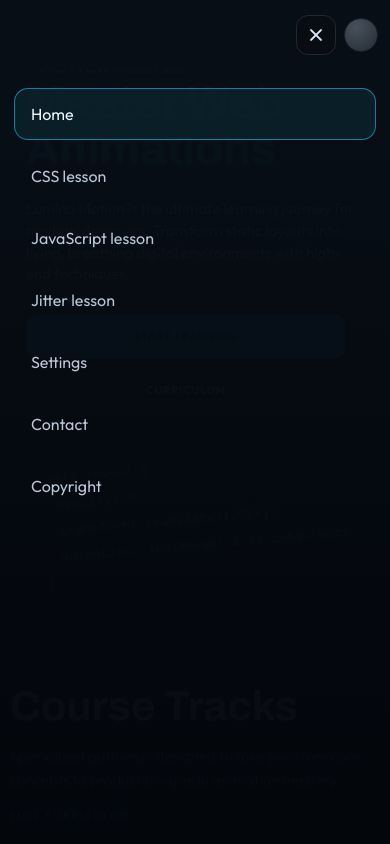
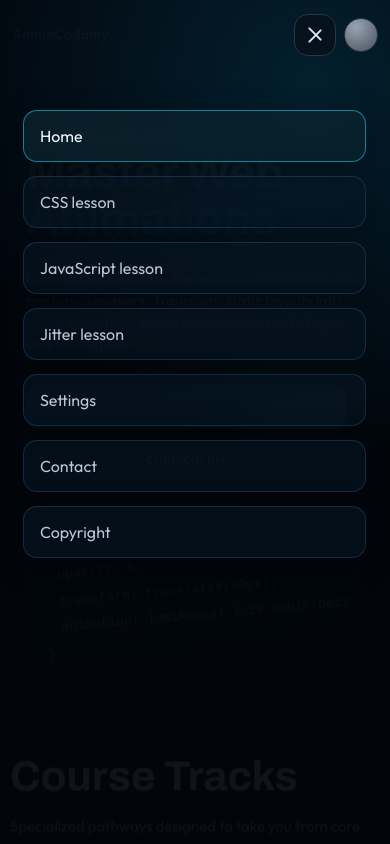
Before and after one commit to WilliamAhremark/slutprojekt, a plain HTML site: page index.html in a window 390 px wide. Both pictures are taken after a click on the button "Open menu". Shown: the top 844 px of the page. Drawn offline with Linux system fonts and the light colour scheme.

Commit message:
Fix mobile menu overlay behavior

```diff
--- a/index.html
+++ b/index.html
@@ -33,10 +33,10 @@
         </nav>
 
         <div class="app-navbar-actions">
-          <button class="menu-toggle" data-menu-toggle type="button" aria-label="Open navigation" aria-expanded="false" aria-controls="primary-navigation">
-            <span></span>
-            <span></span>
-            <span></span>
+          <button class="menu-toggle" type="button" aria-label="Open menu" aria-expanded="false" aria-controls="primary-navigation" data-menu-toggle>
+            <span class="menu-toggle__bar"></span>
+            <span class="menu-toggle__bar"></span>
+            <span class="menu-toggle__bar"></span>
           </button>
           <a href="account.html" aria-label="Open account settings"><div class="avatar" aria-hidden="true"></div></a>
         </div>
--- a/js/app.js
+++ b/js/app.js
@@ -1415,48 +1415,6 @@ function initScrollReveal() {
   window.triggerScrollAnimations = checkScrollAnimations;
 }
 
-function initHamburgerMenu() {
-  const shell = document.querySelector('.app-shell');
-  const toggle = document.querySelector('[data-menu-toggle]');
-  const menu = document.querySelector('[data-nav-menu]');
-  if (!shell || !toggle || !menu) return;
-
-  const closeMenu = () => {
-    shell.classList.remove('nav-open');
-    document.documentElement.classList.remove('nav-open');
-    toggle.setAttribute('aria-expanded', 'false');
-  };
-  toggle.addEventListener('click', () => {
-    const isOpen = shell.classList.toggle('nav-open');
-    document.documentElement.classList.toggle('nav-open', isOpen);
-    toggle.setAttribute('aria-expanded', String(isOpen));
-  });
-  window.addEventListener('keydown', (event) => {
-    if (event.key === 'Escape') closeMenu();
-  });
-  window.addEventListener('resize', () => {
-    if (!window.matchMedia('(max-width: 1120px)').matches) closeMenu();
-  });
-  menu.querySelectorAll('a').forEach((link) => {
-    link.addEventListener('click', () => {
-      if (window.matchMedia('(max-width: 1120px)').matches) closeMenu();
-    });
-  });
-  document.addEventListener('click', (event) => {
-    if (!shell.classList.contains('nav-open')) return;
-
-    if (event.target.closest('.app-navbar, .app-nav')) return;
-
-    closeMenu();
-  });
-
-  const desktopNav = () => {
-    if (!window.matchMedia('(max-width: 1120px)').matches) closeMenu();
-  };
-
-  window.addEventListener('resize', desktopNav);
-}
-
 function initVisualReferenceFollow() {
   document.querySelectorAll('.lesson[data-lesson-id="3"] .lesson-visual-reference-card .visual-card').forEach((card) => {
     const mover = card.querySelector('.visual-mover');
@@ -1635,6 +1593,116 @@ function setActiveNavLink() {
   });
 }
 
+function initMobileMenu() {
+  const menuToggle = document.querySelector('[data-menu-toggle]');
+  const navMenu = document.querySelector('[data-nav-menu]');
+  if (!menuToggle || !navMenu) return;
+
+  const htmlElement = document.documentElement;
+  const bodyElement = document.body;
+  const linkSelector = 'a[href]';
+  let scrollPosition = 0;
+  let previousScrollBehavior = '';
+  let scrollLockActive = false;
+
+  const getScrollY = () => {
+    return window.scrollY || window.pageYOffset || document.documentElement.scrollTop || document.body.scrollTop || 0;
+  };
+
+  const preventScroll = (event) => {
+    if (!scrollLockActive) return;
+    event.preventDefault();
+  };
+
+  const preventScrollKeys = (event) => {
+    if (!scrollLockActive) return;
+    const blockedKeys = ['ArrowUp', 'ArrowDown', 'PageUp', 'PageDown', 'Home', 'End', ' '];
+    if (blockedKeys.includes(event.key)) {
+      event.preventDefault();
+    }
+  };
+
+  const enableScrollLock = () => {
+    if (scrollLockActive) return;
+    scrollLockActive = true;
+    document.addEventListener('wheel', preventScroll, { passive: false });
+    document.addEventListener('touchmove', preventScroll, { passive: false });
+    document.addEventListener('keydown', preventScrollKeys);
+  };
+
+  const disableScrollLock = () => {
+    if (!scrollLockActive) return;
+    scrollLockActive = false;
+    document.removeEventListener('wheel', preventScroll, { passive: false });
+    document.removeEventListener('touchmove', preventScroll, { passive: false });
+    document.removeEventListener('keydown', preventScrollKeys);
+  };
+
+  const setMenuState = (isOpen) => {
+    if (isOpen) {
+      scrollPosition = getScrollY();
+      previousScrollBehavior = document.documentElement.style.scrollBehavior;
+      document.documentElement.style.scrollBehavior = 'auto';
+      document.documentElement.style.setProperty('--scroll-y', `-${scrollPosition}px`);
+      enableScrollLock();
+    } else {
+      document.documentElement.style.removeProperty('--scroll-y');
+      disableScrollLock();
+      const restoreScroll = () => window.scrollTo(0, scrollPosition);
+      requestAnimationFrame(restoreScroll);
+      if (previousScrollBehavior) {
+        document.documentElement.style.scrollBehavior = previousScrollBehavior;
+      } else {
+        document.documentElement.style.scrollBehavior = '';
+      }
+    }
+    menuToggle.setAttribute('aria-expanded', String(isOpen));
+    menuToggle.setAttribute('aria-label', isOpen ? 'Close menu' : 'Open menu');
+    navMenu.classList.toggle('is-open', isOpen);
+    htmlElement.classList.toggle('menu-open', isOpen);
+    bodyElement.classList.toggle('menu-open', isOpen);
+  };
+
+  const toggleMenu = () => {
+    const isOpen = menuToggle.getAttribute('aria-expanded') === 'true';
+    if (isOpen) {
+      navMenu.classList.add('no-anim');
+      setMenuState(false);
+      requestAnimationFrame(() => {
+        navMenu.classList.remove('no-anim');
+      });
+      return;
+    }
+    navMenu.classList.add('menu-anim');
+    setMenuState(true);
+  };
+
+  menuToggle.addEventListener('click', toggleMenu);
+
+  navMenu.addEventListener('click', (event) => {
+    const targetLink = event.target.closest(linkSelector);
+    if (targetLink) {
+      navMenu.classList.add('menu-anim');
+      setMenuState(false);
+    }
+  });
+
+  document.addEventListener('keydown', (event) => {
+    if (event.key === 'Escape') {
+      navMenu.classList.add('menu-anim');
+      setMenuState(false);
+    }
+  });
+
+  window.addEventListener('resize', () => {
+    if (window.innerWidth > 900) {
+      setMenuState(false);
+    }
+  });
+
+  setMenuState(false);
+}
+
 function initSettingsPage() {
   // Render subscription card
   SubscriptionManager.renderSubscriptionCard();
@@ -1782,7 +1850,7 @@ function initSettingsPage() {
 initThemeSwitcher();
 applyStoredAvatar();
 setActiveNavLink();
-initHamburgerMenu();
+initMobileMenu();
 initSettingsPage();
 document.querySelectorAll('.lesson').forEach(initLesson);
 initVisualReferenceFollow();
--- a/styles/shell.css
+++ b/styles/shell.css
@@ -3,11 +3,6 @@
   display: flex;
   flex-direction: column;
   min-width: 0;
-}
-
-html.nav-open,
-html.nav-open body {
-  overflow: hidden;
 }
 
 body {
@@ -211,53 +206,84 @@ body {
   gap: 10px;
   margin-left: auto;
   position: relative;
-  z-index: 31;
+  z-index: 90;
   min-width: 0;
   flex: 0 0 auto;
 }
 
 .menu-toggle {
+  width: 42px;
+  height: 42px;
+  border-radius: 14px;
+  border: 1px solid var(--line-strong);
+  background: rgba(8, 13, 20, 0.6);
+  color: #e3eefb;
   position: relative;
-  z-index: 32;
-  display: inline-flex;
-  width: 40px;
-  height: 40px;
-  border-radius: 12px;
-  border: 1px solid var(--line-soft);
-  background: #090d13;
+  z-index: 95;
+  display: none;
   align-items: center;
   justify-content: center;
-  gap: 4px;
-  padding: 0;
   flex-direction: column;
-  opacity: 0;
-  visibility: hidden;
-  pointer-events: none;
-  transform: translateX(12px) scale(0.96);
-  transition: opacity 0.28s ease, transform 0.28s ease, visibility 0.28s ease, border-color 0.2s ease, background 0.2s ease;
+  gap: 5px;
+  transition: border-color 0.2s ease, background 0.2s ease, transform 0.2s ease;
 }
 
-.menu-toggle span {
-  width: 16px;
+.menu-toggle:hover {
+  border-color: rgba(19, 211, 255, 0.45);
+  background: rgba(8, 20, 34, 0.7);
+}
+
+.menu-toggle__bar {
+  width: 18px;
   height: 2px;
   border-radius: 999px;
-  background: #dce7f5;
-  display: block;
-  transform-origin: center;
-  transition: transform 0.28s ease, opacity 0.22s ease, width 0.22s ease;
+  background: #d9e6f6;
+  transition: transform 0.3s ease, opacity 0.3s ease, width 0.3s ease;
 }
 
-.app-shell.nav-open .menu-toggle span:nth-child(1) {
+.menu-toggle[aria-expanded="true"] .menu-toggle__bar:nth-child(1) {
   transform: translateY(6px) rotate(45deg);
 }
 
-.app-shell.nav-open .menu-toggle span:nth-child(2) {
+.menu-toggle[aria-expanded="true"] .menu-toggle__bar:nth-child(2) {
   opacity: 0;
-  transform: scaleX(0.3);
+  width: 14px;
 }
 
-.app-shell.nav-open .menu-toggle span:nth-child(3) {
+.menu-toggle[aria-expanded="true"] .menu-toggle__bar:nth-child(3) {
   transform: translateY(-6px) rotate(-45deg);
+}
+/* When menu is open lock document scroll and preserve scroll position
+   JS sets --scroll-y on :root (documentElement) to -<scrollY>px
+   Use that to position the body fixed so viewport doesn't move and
+   the mobile nav overlay can cover the entire screen. */
+html.menu-open {
+  overflow: hidden;
+  height: 100%;
+  touch-action: none;
+  overscroll-behavior: none;
+}
+
+body.menu-open {
+  overflow: hidden;
+  height: 100%;
+  touch-action: none;
+  overscroll-behavior: none;
+}
+
+html.menu-open .app-navbar {
+  z-index: 1101;
+}
+
+html.menu-open .menu-toggle {
+  z-index: 1102;
+}
+
+html.menu-open .app-navbar-actions {
+  position: fixed;
+  top: 14px;
+  right: clamp(12px, 3vw, 20px);
+  z-index: 1102;
 }
 
 .icon-ring {
@@ -281,120 +307,104 @@ body {
 }
 
 @media (max-width: 1120px) {
+  .app-navbar {
+    flex-wrap: wrap;
+    align-items: center;
+  }
+
+  .app-nav {
+    width: 100%;
+    justify-content: flex-start;
+    flex-wrap: wrap;
+  }
+
+  .nav-link {
+    font-size: 14px;
+    min-height: 38px;
+  }
+}
+
+@media (max-width: 900px) {
   .menu-toggle {
-    opacity: 1;
-    visibility: visible;
-    pointer-events: auto;
-    transform: translateX(0) scale(1);
+    display: inline-flex;
   }
 
   .app-navbar {
-    flex-wrap: nowrap;
-    align-items: center;
-  }
-
-  .app-shell.nav-open .app-navbar {
-    position: fixed;
-    top: 0;
-    left: 0;
-    right: 0;
+    z-index: 80;
   }
 
   .app-nav {
     position: fixed;
-    top: 0;
-    left: 0;
-    right: 0;
-    z-index: 20;
-
-    width: auto;
-    max-width: 100%;
-
+    inset: 0;
+    width: 100vw;
+    height: 100vh;
     height: 100dvh;
-    max-height: 100dvh;
-
-    padding: calc(82px + 18px + env(safe-area-inset-top, 0px)) clamp(14px, 4vw, 24px)
-         calc(22px + env(safe-area-inset-bottom, 0px));
-
-    display: grid;
-    grid-template-columns: 1fr;
-    gap: 10px;
-    align-content: start;
-    justify-items: stretch;
-
-    background: linear-gradient(180deg, rgba(8, 15, 23, 0.98), rgba(3, 6, 11, 0.98));
-    backdrop-filter: blur(22px);
-
-    transform: translateX(-100%);
+    height: 100svh;
+    z-index: 1000;
+    flex-direction: column;
+    justify-content: flex-start;
+    align-items: stretch;
+    gap: 14px;
+    padding: 110px clamp(18px, 6vw, 36px) 40px;
+    background: radial-gradient(circle at 80% 10%, rgba(10, 145, 200, 0.18), transparent 45%),
+      linear-gradient(180deg, rgba(2, 6, 12, 0.98), rgba(2, 6, 12, 0.94));
     opacity: 0;
+    transform: translateY(-12px);
     pointer-events: none;
-
+    visibility: hidden;
     overflow-y: auto;
     overscroll-behavior: contain;
-
-    will-change: transform, opacity;
-
-    transition:
-      transform 0.34s cubic-bezier(0.16, 1, 0.3, 1),
-      opacity 0.28s ease;
-}
-
-  .app-shell.nav-open .app-nav {
-    opacity: 1;
-    pointer-events: auto;
-    transform: translateX(0);
   }
 
-  .nav-link {
-    width: 100%;
-    justify-content: flex-start;
-    min-height: 52px;
-    padding: 0 16px;
-    font-size: 16px;
-    border-radius: 14px;
-    transform: translateX(-16px);
-    opacity: 0;
-    transition: transform 0.3s cubic-bezier(0.16, 1, 0.3, 1), opacity 0.24s ease, border-color 0.2s ease, color 0.2s ease, background 0.2s ease;
+  .app-nav.menu-anim {
+    transition: opacity 0.35s ease, transform 0.35s ease, visibility 0.35s ease;
   }
 
-  .app-shell.nav-open .nav-link {
-    transform: translateX(0);
-    opacity: 1;
+  .app-nav.no-anim {
+    transition: none !important;
   }
 
-  .app-shell.nav-open .nav-link:nth-child(1) { transition-delay: 0.03s; }
-  .app-shell.nav-open .nav-link:nth-child(2) { transition-delay: 0.08s; }
-  .app-shell.nav-open .nav-link:nth-child(3) { transition-delay: 0.13s; }
-
-  .app-shell:not(.nav-open) .nav-link {
-    transition-delay: 0s;
+  .app-nav.is-open {
+    opacity: 1;
+    transform: translateY(0);
+    pointer-events: auto;
+    visibility: visible;
   }
 
-  .app-navbar-actions {
-    margin-left: auto;
-    position: relative;
-    z-index: 21;
+  html.menu-open .app-nav,
+  body.menu-open .app-nav {
+    position: fixed;
+    top: 0;
+    right: 0;
+    bottom: 0;
+    left: 0;
+    width: 100vw;
+    height: 100vh;
+    height: 100dvh;
+    height: 100svh;
+    touch-action: auto;
   }
 
-  .menu-toggle {
-    opacity: 0.96;
-    transform: translateX(0);
+  .app-nav .nav-link {
+    min-height: 52px;
+    font-size: 16px;
+    padding: 0 16px;
+    border-radius: 14px;
+    background: rgba(8, 20, 34, 0.6);
+    border: 1px solid rgba(30, 70, 110, 0.55);
+    box-shadow: 0 8px 30px rgba(0, 0, 0, 0.35);
   }
 
-  .app-shell.nav-open .menu-toggle {
-    opacity: 1;
+  .app-nav .nav-link:hover {
+    border-color: rgba(19, 211, 255, 0.55);
+    background: rgba(10, 35, 50, 0.8);
   }
 
-  .app-shell.nav-open .brand,
-  .app-shell.nav-open .icon-ring,
-  .app-shell.nav-open .avatar {
-    opacity: 0.45;
+  .app-nav .nav-link[aria-current="page"] {
+    color: #f2f8ff;
+    border-color: rgba(19, 211, 255, 0.55);
+    background: rgba(10, 35, 45, 0.82);
   }
-
-  .app-shell.nav-open .app-main {
-    filter: blur(1px);
-  }
-
 }
 
 @media (max-width: 620px) {
@@ -408,11 +418,6 @@ body {
     max-width: 16ch;
   }
 
-  .app-nav {
-    padding-top: calc(70px + 18px + env(safe-area-inset-top, 0px));
-    padding-left: 14px;
-    padding-right: 14px;
-  }
 }
 
 @media (max-width: 430px) {
@@ -478,20 +483,6 @@ html[data-theme="light"] .page-settings .nav-link-settings {
   background: rgba(8, 144, 217, 0.1);
 }
 
-html[data-theme="light"] .menu-toggle {
-  background: #ffffff;
-  border-color: #dce4ed;
-}
-
-html[data-theme="light"] .menu-toggle:hover {
-  background: #f9fafc;
-  border-color: #c8d1e0;
-}
-
-html[data-theme="light"] .menu-toggle span {
-  background: #1a1f2e;
-}
-
 html[data-theme="light"] .icon-ring {
   background: #ffffff;
   color: #5a6570;
@@ -502,9 +493,3 @@ html[data-theme="light"] .avatar {
   border-color: #c8d1e0;
   background: radial-gradient(circle at 35% 25%, #cbd5e1, #94a3b8);
 }
-
-@media (max-width: 1120px) {
-  html[data-theme="light"] .app-nav {
-    background: linear-gradient(180deg, rgba(255, 255, 255, 0.98), rgba(245, 247, 251, 0.95));
-  }
-}
```
Also changed, not shown: account.html (+4 -4 lines), contact.html (+4 -4 lines), copyright.html (+4 -4 lines), lessonsCSS.html (+4 -4 lines), lessonsJavaScript.html (+4 -4 lines), lessonsJitter.html (+4 -4 lines), settings.html (+4 -4 lines).
